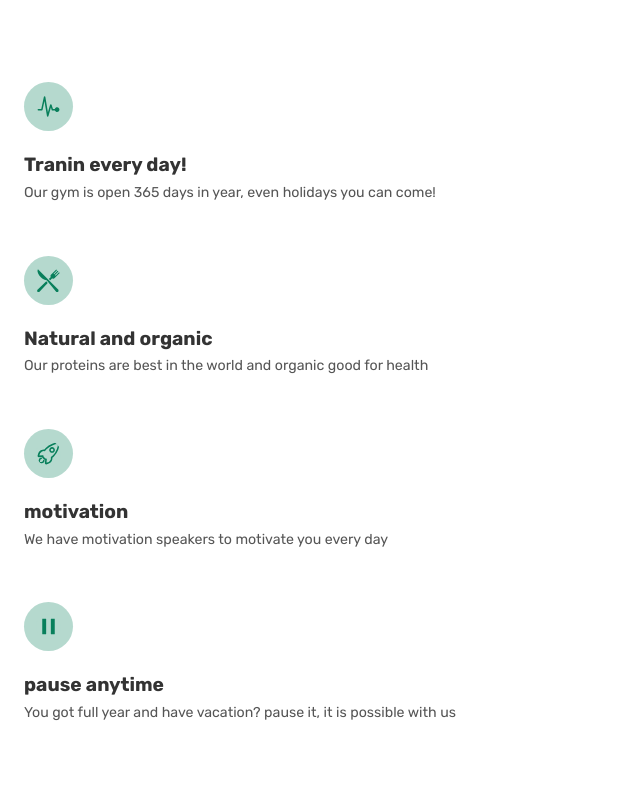
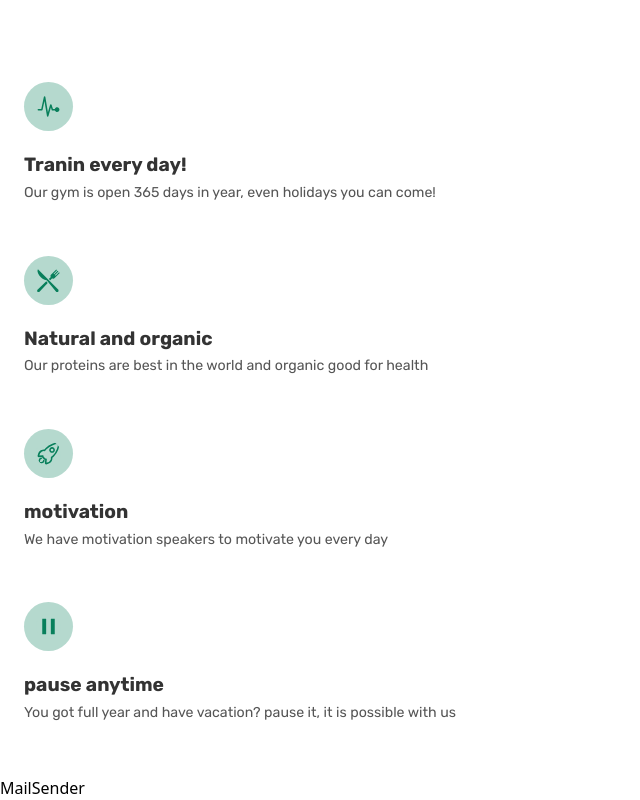
Before and after one commit to tornike2002/fresh-lime-gym, a Next.js app: page / in a window 1280 px wide. Shown: the part 10239-11039 px from the top of the page, without its empty margins (0-640 px from the left). Before the commit the page ends 11015 px from the top, so only its background shows below. Built offline with nearby package versions, Linux system fonts and the light colour scheme.

Commit message:
added api folder and installed nodemailer

```diff
--- a/app/page.tsx
+++ b/app/page.tsx
@@ -4,6 +4,7 @@ import FeaturedHello from "@/components/featured/FeaturedHello";
 import Hero from "@/components/hero/Hero";
 import HowWeWork from "@/components/howWeWork/HowWeWork";
 import InsideUs from "@/components/inside/InsideUs";
+import MailSender from "@/components/mail/MailSender";
 import Tips from "@/components/tips/Tips";
 
 export default function Home() {
@@ -16,6 +17,7 @@ export default function Home() {
       <Benefits />
       <Dream />
       <Tips />
+      <MailSender />
     </section>
   );
 }
--- /dev/null
+++ b/components/mail/MailSender.tsx
@@ -0,0 +1,9 @@
+import React from 'react'
+
+const MailSender = () => {
+  return (
+    <div>MailSender</div>
+  )
+}
+
+export default MailSender
--- a/package.json
+++ b/package.json
@@ -11,6 +11,7 @@
   "dependencies": {
     "framer-motion": "^11.9.0",
     "next": "14.2.13",
+    "nodemailer": "^6.9.15",
     "react": "^18",
     "react-dom": "^18",
     "react-icons": "^5.3.0"
```
Also changed, not shown: app/api/contact/route.ts (added), assets/email/cta-img.jpg (added), 1 other file (tests, documents, lock files or other folders).
